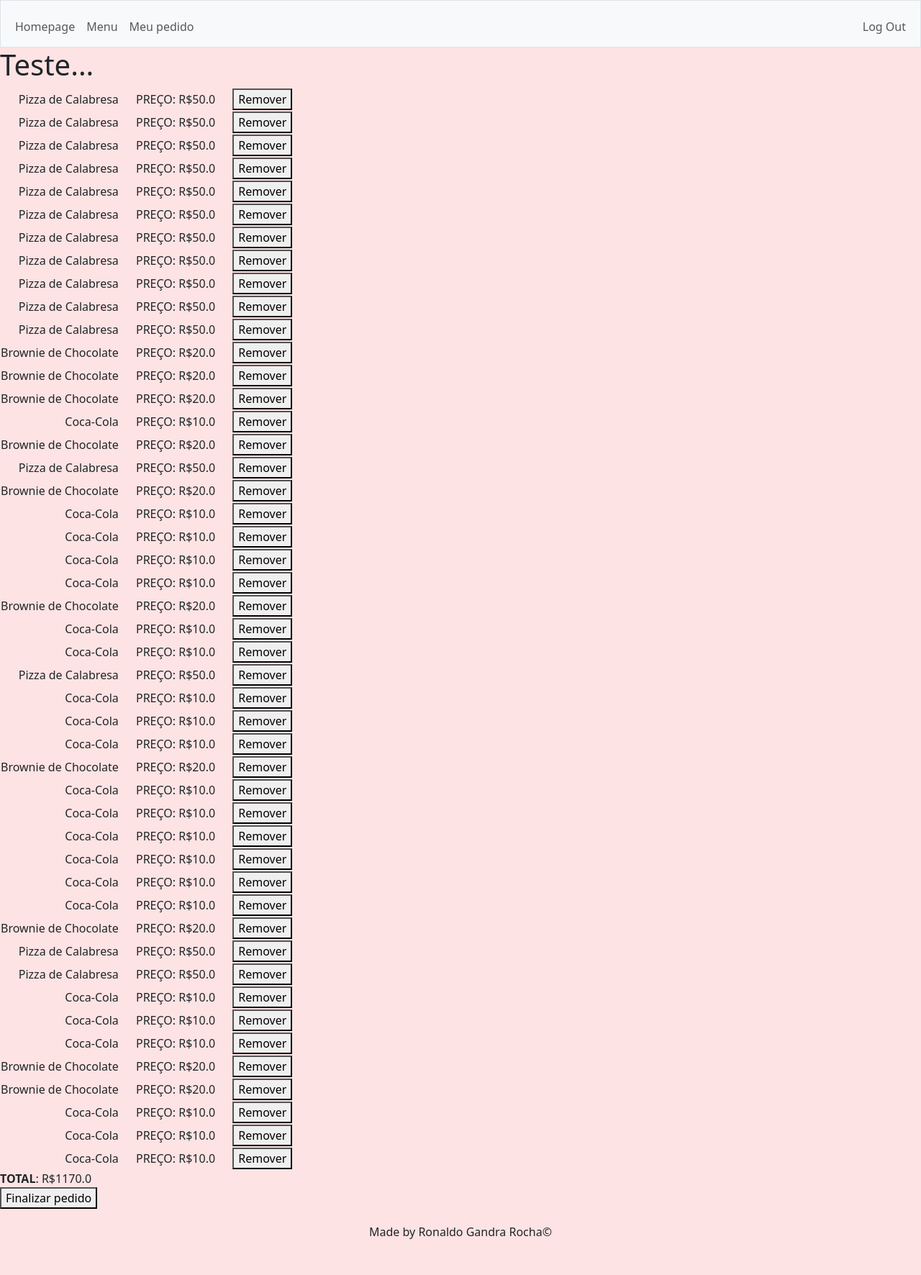
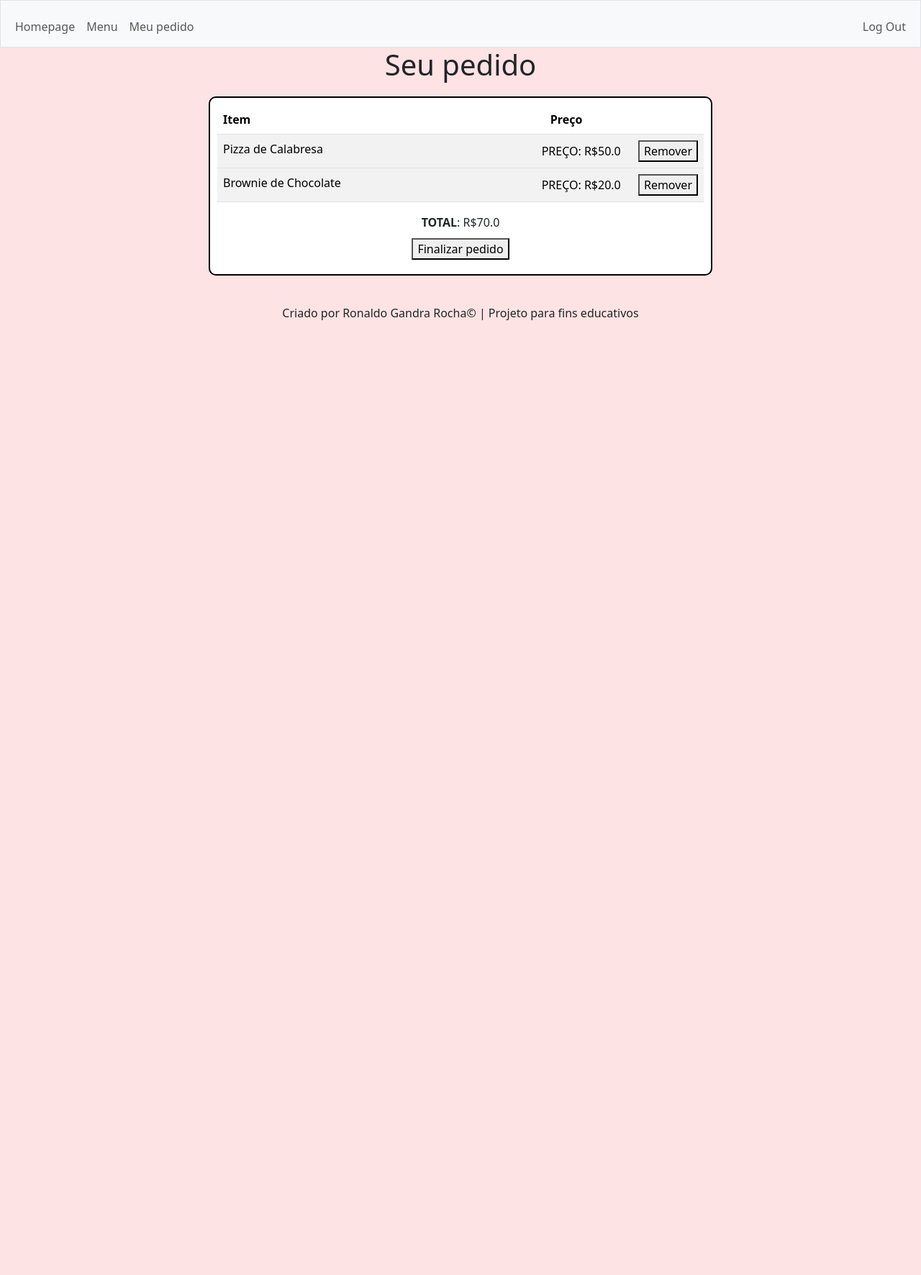
Before and after one commit to RonaldoGR/Projeto-FInal-CS50, a Flask app: page /client_order in a window 1280 px wide. Shown: the whole page at 72% size. After the commit the page ends 445 px from the top, so only its background shows below. Run offline with Flask 3, Linux system fonts and the light colour scheme; a user stored in the database is signed in; data comes from the database, SQL or seed files in the repository.

Commit message:
finalizando a lógica do back e front dos pedidos

```diff
--- a/app.py
+++ b/app.py
@@ -32,9 +32,8 @@ def create_table():
     CREATE TABLE IF NOT EXISTS users(
     id INTEGER NOT NULL PRIMARY KEY AUTOINCREMENT,
     name TEXT NOT NULL,
-    age INTEGER,
+    birthday_date DATE,
     hash TEXT NOT NULL,
-    cash NUMERIC NOT NULL DEFAULT 500.00,
     email TEXT NOT NULL,
     full_adress TEXT
      )
@@ -52,6 +51,7 @@ def create_orders_table():
     cur.execute("""
     CREATE TABLE IF NOT EXISTS orders(
     user_id INTEGER NOT NULL,
+    item_id INTEGER NOT NULL PRIMARY KEY AUTOINCREMENT,
     item TEXT NOT NULL,
     quantity INTEGER,
     value FLOAT,
@@ -149,20 +149,16 @@ def register():
          json_data = request.get_json()
          full_adress = json.loads(json_data.get('full_adress'))
 
-
-         username = request.form.get("name")
-         email = request.form.get("email")
-         password = request.form.get("password")
-         birthday = request.form.get("birthday")
-
+         username = json_data.get("name")
+         email = json_data.get("email")
+         password = json_data.get("password")
+         birthday = json_data.get("birthday")
 
          if not username or not email or not password or not birthday or not full_adress:
            return jsonify({"error": "Must provide all the fields"}), 400
 
-
          user = cur.execute("SELECT * FROM users WHERE name = ?",(username,)).fetchone()
          emailUser = cur.execute("SELECT * FROM users WHERE email = ?",(email,)).fetchone()
-
 
          if user:
             return jsonify({"exists": "username"}), 400
@@ -170,38 +166,22 @@ def register():
             return jsonify({"exists": "email"}), 400
 
 
-
          hash_password = generate_password_hash(
                password, method='scrypt', salt_length=16)
 
 
-         if not birthday:
-            birthday_date = None
-            birthday_year = None
-            age = 0
-            return redirect("/register")
-         try:
-            birthday_date = datetime.strptime(birthday, "%Y-%m-%d")
-            birthday_year = birthday_date.year
-            age = year - birthday_year
-            if (date.month, date.day) < (birthday_date.month, birthday_date.day):
-                age -= 1
-            print(username, age, hash_password, email, full_adress)
+         print("Inserting user into database")
+         cur.execute("""
+                        INSERT INTO users(name, birthday_date, hash, email, full_adress)
+                        VALUES(?, ?, ?, ?, ?)
+                        """, (username, birthday, hash_password, email, json.dumps(full_adress)))
+         con.commit()
+         new_user = cur.execute("SELECT id FROM users WHERE name = ?", (username,)).fetchone()
+         session["user_id"] = new_user[0]
 
-            print("Inserting user into database")
-            cur.execute("""
-                        INSERT INTO users(name, age, hash, email, full_adress)
-                        VALUES(?, ?, ?, ?, ?)
-                        """, (username, age, hash_password, email, json.dumps(full_adress)))
-            con.commit()
-            new_user = cur.execute("SELECT id FROM users WHERE name = ?", (username,)).fetchone()
-            session["user_id"] = new_user[0]
+         con.close()
+         return jsonify({"redirect": "/login"}), 200
 
-            con.close()
-            return jsonify({"redirect": "/login"}), 200
-         except Exception as e:
-            print(f"ERROR: {e}")
-            return jsonify({"error": "An error occurred" }), 500
 
    return render_template("register.html")
 
@@ -215,20 +195,22 @@ def menu():
    con = sqlite3.connect('database.db')
    cur = con.cursor()
 
+
    calabresa = request.form.get('calabresa')
    brownie = request.form.get('brownie')
    coca = request.form.get('coca')
    view_order = request.form.get('view_order')
 
-   if "total" not in session:
-      session["total"] = 0
+
+   order = cur.execute("SELECT * FROM orders WHERE user_id = ?", (session["user_id"],)).fetchall()
+   total =  cur.execute("""
+                         SELECT SUM(value) as total FROM orders WHERE user_id = ?""", (session["user_id"],)).fetchone()
 
 
    if request.method == "POST" and isLoggedIn:
 
        if calabresa:
          value = 50.00
-         session["total"] += value
          cur.execute("""
                            INSERT INTO orders(user_id,item,quantity,value,time_order)
                            VALUES(?, ?, ?, ?, ?)
@@ -236,7 +218,6 @@ def menu():
          con.commit()
        if brownie:
          value = 20.00
-         session["total"] += value
          cur.execute("""
                            INSERT INTO orders(user_id,item,quantity,value,time_order)
                            VALUES(?, ?, ?, ?, ?)
@@ -245,22 +226,34 @@ def menu():
        if coca:
          print("Processing coca")
          value = 10.00
-         session["total"] += value
          cur.execute("""
                            INSERT INTO orders(user_id,item,quantity,value,time_order)
                            VALUES(?, ?, ?, ?, ?)
                            """, (session["user_id"], "Coca-Cola", 1, value, date))
          con.commit()
 
-       con.close()
+       order = cur.execute("SELECT * FROM orders WHERE user_id = ?", (session["user_id"],)).fetchall()
+       total =  cur.execute("""
+                         SELECT SUM(value) as total FROM orders WHERE user_id = ?""", (session["user_id"],)).fetchone()
+
+
+
        if view_order:
             return redirect("/client_order")
+
+   if request.method == "GET" and request.is_json:
+         html = render_template("menu.html", order=order, total=total[0])
+         con.close()
+         return jsonify({'html': html})
+
+
+   con.close()
    return render_template("menu.html",
                            isLoggedIn = isLoggedIn,
-                             calabresa = calabresa,
-                             brownie = brownie,
-                             coca = coca,
-                             total = session["total"])
+                           order = order,
+                             total = total[0])
+
+
 
 
 @app.route("/client_order", methods=["GET", "POST"])
@@ -273,12 +266,31 @@ def client_order():
                          SELECT SUM(value) as total FROM orders WHERE user_id = ?""", (session["user_id"],)).fetchone()
 
    if request.method == 'POST':
-      remove = request.form.get('remove')
+      if request.is_json:
+         json_data = request.get_json()
+         remove = json_data.get('remove')
+         finalizar = json_data.get('finalizar')
 
-      # if remove:
+         if remove:
+            print("DELETANDO ITEM")
 
+            cur.execute("DELETE FROM orders WHERE user_id = ? AND item_id = ?",(session["user_id"], remove))
+            con.commit()
+            total =  cur.execute("""
+                           SELECT SUM(value) as total FROM orders WHERE user_id = ?""", (session["user_id"],)).fetchone()
 
-   return render_template("client_order.html", order = order, total = total[0])
+            html = render_template("client_order.html", order = order, total = total[0])
+            con.close()
+            return jsonify ({'html': html })
+         # else:
+         #    return jsonify({'error': 'Invalid content type' }), 400
+         if finalizar:
+            print("FINALIZANDO O PEDIDO")
+            html = render_template ("client_order", order=order, total=total[0])
+            return jsonify({'html': html})
+
+   return render_template("client_order.html", order = order, total = total[0], partial = False)
+
 
 
 
--- a/static/css/styles.css
+++ b/static/css/styles.css
@@ -8,8 +8,23 @@
 body {
   position: relative;
   background-color:#fde3e3;
+  height: 100%;
+  margin:0;
+  display: flex;
+  flex-direction: column;
 }
 
+
+.total_pedido, #pedido {
+  text-align: center;
+  align-items: center;
+  justify-content: center;
+  margin: auto;
+}
+
+.totalB {
+  margin: 10px;
+}
 
 span, #remove {
   margin-left: 20px
--- a/templates/client_order.html
+++ b/templates/client_order.html
@@ -6,22 +6,81 @@ Client order
 {% endblock %}
 
 {% block main %}
-<h1>Teste...</h1>
+<h1 id="pedido">Seu pedido</h1>
+{% if not partial %}
+<form action="/client_order" method="post">
+{% endif %}
+<div id="border">
+  <table class="table table-striped">
+    <thead>
+      <tr>
+              <th class="text-start">Item</th>
+              <th class="text-center">Preço</th>
 
-<table>
+     </tr>
+</thead>
+    {% for item in order %}
+    <tbody>
+      <tr>
+        <td class="text-start"> {{ item[2] }} </td>
+        <td class="text-end"> PREÇO: R${{ item[4] }}  <button  id="remove" name="remove" value="{{ item[1] }}" type="submit" onclick="remover('{{ item[1] }}')">Remover</button> </td>
+      </tr>
+     {% endfor %}
+    </tbody>
 
-  {% for item in order %}
-    <tr>
-      <td class="text-end"> {{ item[1] }} <span>PREÇO: R${{ item[3] }}</span>   <button id="remove" name="remove" value="remove" type="button">Remover</button> </td>
-    </tr>
 
-  {% endfor %}
-</table>
+  </table>
+      {% if order %}
+      <div class="total_pedido">
+        <strong>TOTAL</strong>: R${{ total }}<br>
+        <button  class="totalB" name="finalizar" value="finalizar" onclick="finalizar()" type="submit">Finalizar pedido</button>
+      </div>
+      {% endif %}
+</div>
+  <div id="finalizar_pedido">
 
-    <td><strong>TOTAL</strong>: R${{ total }}</td><br>
-    <button>Finalizar pedido</button>
+  </div>
+   {% if not partial %}
+  </form>
+  {% endif %}
+<script>
+  async function finalizar () {
+    let response = await fetch('/client_order', {
+      method: 'POST',
+      headers: {'Content-type': 'application/json'}
+    })
+
+    if (response.ok) {
+      let result = await response.json()
+      document.getElementById('finalizar_pedido').innerHTML = result.html
+    }
+
+  }
 
 
 
 
+
+  async function remover(item_id) {
+    try {
+        let response = await fetch('/client_order', {
+            method:'POST',
+            headers: {'Content-type': 'application/json'},
+            body: JSON.stringify({ remove: item_id })
+        })
+
+        if (response.ok) {
+
+            let result = await response.json()
+            document.getElementById(order).innerHTML = result.html
+        }
+      }
+        catch (error) {
+          console.log("ERROR: ", error)
+        }
+  }
+
+</script>
+
+
 {% endblock %}
--- a/templates/layout.html
+++ b/templates/layout.html
@@ -62,7 +62,7 @@
     {% endblock %}
   </main>
   <footer class="mb-5">
-    Made by Ronaldo Gandra Rocha&copy;
+    Criado por Ronaldo Gandra Rocha&copy; | Projeto para fins educativos
   </footer>
 </body>
 </html>
```
Also changed, not shown: templates/menu.html (+20 -5 lines), database.db, 2 other files.
